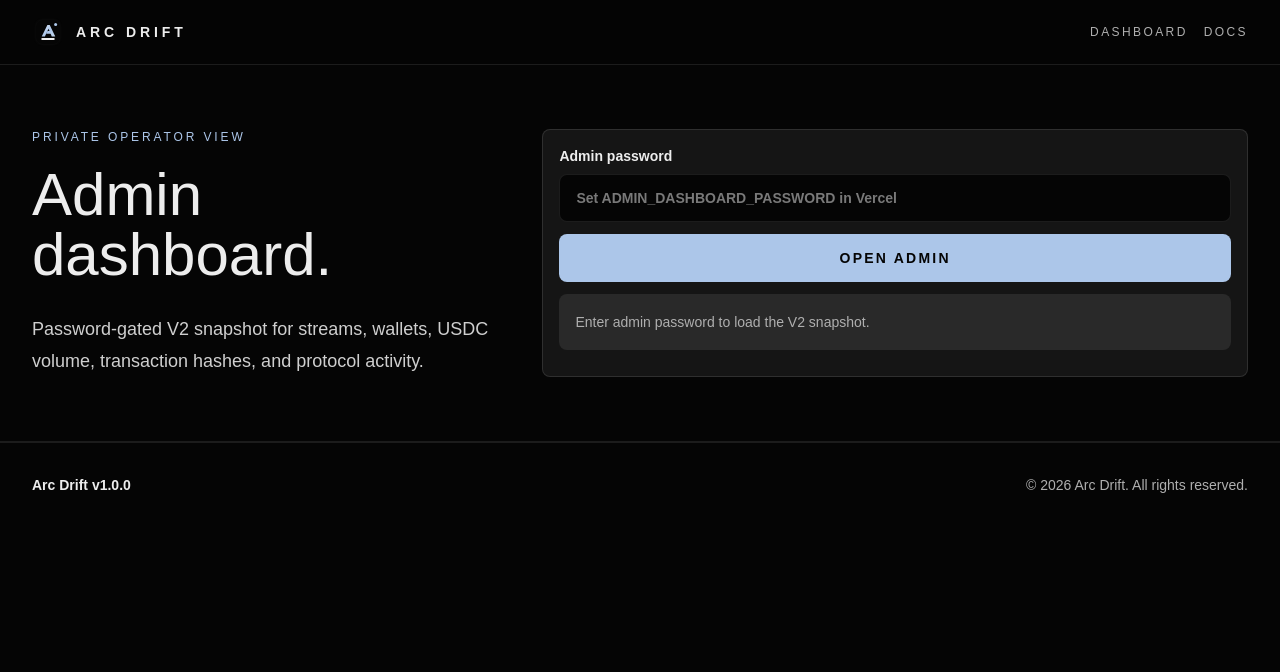
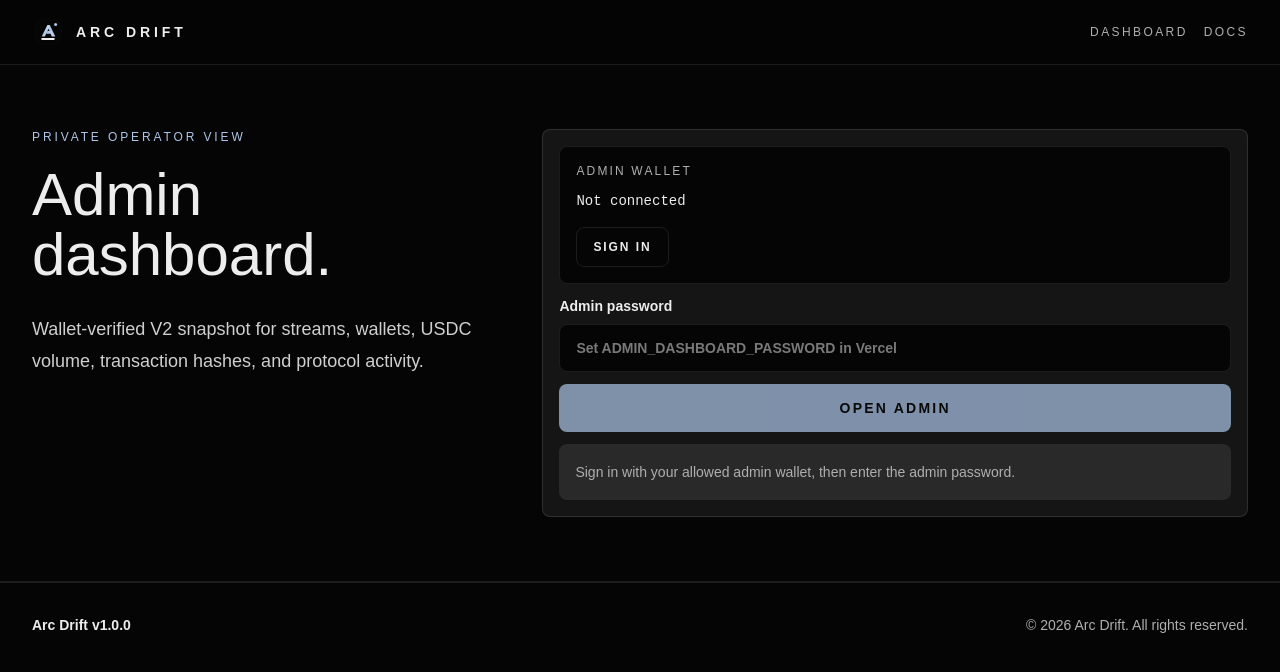
Before and after one commit to 0xNexuz/arc-drifts, a Next.js app: page /admin in a window 1280 px wide. Shown: the top 672 px of the page. Built offline with nearby package versions, Linux system fonts and the light colour scheme.

Commit message:
Restrict admin dashboard to allowed wallet

```diff
--- a/app/admin/page.tsx
+++ b/app/admin/page.tsx
@@ -3,10 +3,12 @@
 import Image from "next/image";
 import Link from "next/link";
 import { useState } from "react";
+import LoginModal, { type CircleSession } from "../components/LoginModal";
 import SiteFooter from "../components/SiteFooter";
 import type { StreamHistoryStream, StreamHistoryTransaction } from "../../lib/arcDrift";
 
 const ARC_EXPLORER = "https://testnet.arcscan.app";
+const SESSION_STORAGE_KEY = "arc-drift-circle-session";
 
 type AdminSummary = {
   metrics?: {
@@ -29,14 +31,44 @@ function formatAddress(address: string) {
   return `${address.slice(0, 6)}...${address.slice(-4)}`;
 }
 
+function readStoredSession() {
+  if (typeof window === "undefined") {
+    return null;
+  }
+
+  try {
+    const rawSession = window.localStorage.getItem(SESSION_STORAGE_KEY);
+    if (!rawSession) {
+      return null;
+    }
+
+    const session = JSON.parse(rawSession) as CircleSession;
+    if (session.userToken && session.encryptionKey && session.walletId && session.address) {
+      return session;
+    }
+  } catch {
+    window.localStorage.removeItem(SESSION_STORAGE_KEY);
+  }
+
+  return null;
+}
+
 export default function AdminPage() {
   const [password, setPassword] = useState("");
+  const [session, setSession] = useState<CircleSession | null>(() => readStoredSession());
+  const [showLogin, setShowLogin] = useState(false);
   const [summary, setSummary] = useState<AdminSummary | null>(null);
-  const [status, setStatus] = useState("Enter admin password to load the V2 snapshot.");
+  const [status, setStatus] = useState("Sign in with your allowed admin wallet, then enter the admin password.");
   const [loading, setLoading] = useState(false);
 
   async function loadSummary(event?: React.FormEvent) {
     event?.preventDefault();
+    if (!session) {
+      setStatus("Admin Circle login is required before the snapshot can load.");
+      setShowLogin(true);
+      return;
+    }
+
     setLoading(true);
     setStatus("Loading admin snapshot");
 
@@ -44,7 +76,11 @@ export default function AdminPage() {
       const res = await fetch("/api/admin/summary", {
         method: "POST",
         headers: { "Content-Type": "application/json" },
-        body: JSON.stringify({ password }),
+        body: JSON.stringify({
+          password,
+          userToken: session.userToken,
+          walletAddress: session.address,
+        }),
       });
       const data = await res.json() as AdminSummary;
 
@@ -60,6 +96,13 @@ export default function AdminPage() {
     } finally {
       setLoading(false);
     }
+  }
+
+  function disconnect() {
+    window.localStorage.removeItem(SESSION_STORAGE_KEY);
+    setSession(null);
+    setSummary(null);
+    setStatus("Admin wallet disconnected.");
   }
 
   return (
@@ -83,10 +126,23 @@ export default function AdminPage() {
             <p className="text-xs uppercase tracking-[0.24em] text-[#ACC6E9]">Private operator view</p>
             <h1 className="mt-5 max-w-2xl text-6xl font-medium leading-none">Admin dashboard.</h1>
             <p className="mt-7 max-w-xl text-lg leading-8 text-[#CFCFCF]">
-              Password-gated V2 snapshot for streams, wallets, USDC volume, transaction hashes, and protocol activity.
+              Wallet-verified V2 snapshot for streams, wallets, USDC volume, transaction hashes, and protocol activity.
             </p>
           </div>
           <form onSubmit={loadSummary} className="grid content-start gap-3 rounded-lg border border-[#EDEDED]/12 bg-[#151515] p-4">
+            <div className="rounded-lg border border-[#EDEDED]/10 bg-[#050505] p-4">
+              <p className="text-xs uppercase tracking-[0.18em] text-[#AFAFAF]">Admin wallet</p>
+              <p className="mt-3 break-all font-mono text-sm text-[#EDEDED]">
+                {session?.address ?? "Not connected"}
+              </p>
+              <button
+                type="button"
+                onClick={() => session ? disconnect() : setShowLogin(true)}
+                className="mt-4 h-10 rounded-lg border border-[#EDEDED]/10 px-4 text-xs font-semibold uppercase tracking-[0.16em] text-[#EDEDED] transition hover:border-[#ACC6E9] hover:text-[#ACC6E9]"
+              >
+                {session ? "Disconnect" : "Sign in"}
+              </button>
+            </div>
             <label className="grid gap-2 text-sm font-semibold">
               Admin password
               <input
@@ -99,7 +155,7 @@ export default function AdminPage() {
             </label>
             <button
               type="submit"
-              disabled={loading}
+              disabled={loading || !session}
               className="h-12 rounded-lg bg-[#ACC6E9] px-5 text-sm font-semibold uppercase tracking-[0.16em] text-[#050505] transition hover:bg-[#EDEDED] disabled:cursor-wait disabled:opacity-70"
             >
               {loading ? "Loading" : "Open admin"}
@@ -176,6 +232,16 @@ export default function AdminPage() {
       )}
 
       <SiteFooter />
+      {showLogin && (
+        <LoginModal
+          onLoginSuccess={(nextSession) => {
+            setSession(nextSession);
+            setShowLogin(false);
+            window.localStorage.setItem(SESSION_STORAGE_KEY, JSON.stringify(nextSession));
+            setStatus("Admin wallet connected. Enter the admin password to load the snapshot.");
+          }}
+        />
+      )}
     </main>
   );
 }
--- a/app/components/LoginModal.tsx
+++ b/app/components/LoginModal.tsx
@@ -9,6 +9,7 @@ export type CircleSession = {
   walletId: string;
   address: string;
   displayAddress: string;
+  email?: string;
 };
 
 type CircleAuthResponse = {
@@ -173,6 +174,7 @@ export default function LoginModal({ onLoginSuccess }: { onLoginSuccess: (sessio
         walletId,
         address,
         displayAddress: formatAddress(address),
+        email,
       });
     } catch (error: unknown) {
       console.error("Login Error:", error);
--- a/app/docs/page.tsx
+++ b/app/docs/page.tsx
@@ -9,6 +9,7 @@ const envVars = [
   ["NEXT_PUBLIC_USDC_ADDRESS", "Arc Testnet USDC address."],
   ["ARC_RPC_URL", "Arc Testnet RPC endpoint for reads, balances, and event history."],
   ["ADMIN_DASHBOARD_PASSWORD", "Password gate for the private /admin dashboard."],
+  ["ADMIN_ALLOWED_WALLETS", "Comma-separated Arc wallet allowlist for /admin access."],
   ["NEXT_PUBLIC_APP_URL", "Base URL used when generating public payment links."],
   ["RESEND_API_KEY", "Optional email provider key for outbound V2 notifications."],
   ["NOTIFICATION_FROM_EMAIL", "Optional verified sender address for notification emails."],
@@ -25,7 +26,7 @@ const apiRoutes = [
   ["POST /api/stream-history", "Reads Arc Drift contract events and restores stream progress plus tx links."],
   ["POST /api/execute-drift-challenge", "Creates a Circle challenge to claim unlocked stream funds."],
   ["POST /api/cancel-drift-challenge", "Creates a Circle challenge to cancel cancellable escrows."],
-  ["POST /api/admin/summary", "Password-protected admin snapshot rebuilt from on-chain events."],
+  ["POST /api/admin/summary", "Password and wallet-protected admin snapshot rebuilt from on-chain events."],
   ["POST /api/payment-link", "Creates a database-free encoded public payment request link."],
   ["POST /api/notifications", "Queues stream lifecycle emails when an email provider is configured."],
 ];
@@ -54,7 +55,7 @@ const contractEvents = [
 
 const v2Surfaces = [
   ["/dashboard", "User stream dashboard", "Wallet owners can view active, completed, cancelled, and recurring streams, then claim or cancel eligible escrows."],
-  ["/admin", "Private admin dashboard", "Password-gated operator view for wallets, USDC volume, stream counts, and transaction hashes without a database."],
+  ["/admin", "Private admin dashboard", "Circle wallet and password-gated operator view for wallets, USDC volume, stream counts, and transaction hashes without a database."],
   ["/pay/[request]", "Public payment links", "Encoded links let clients and creators share a requested recipient, amount, timeframe, and memo."],
   ["/docs", "Docs V2", "Documents routes, contract events, payment links, notification hooks, and the Arc Drift escrow workflow."],
 ];
```
Also changed, not shown: app/api/admin/summary/route.ts (+65 -1 lines).
